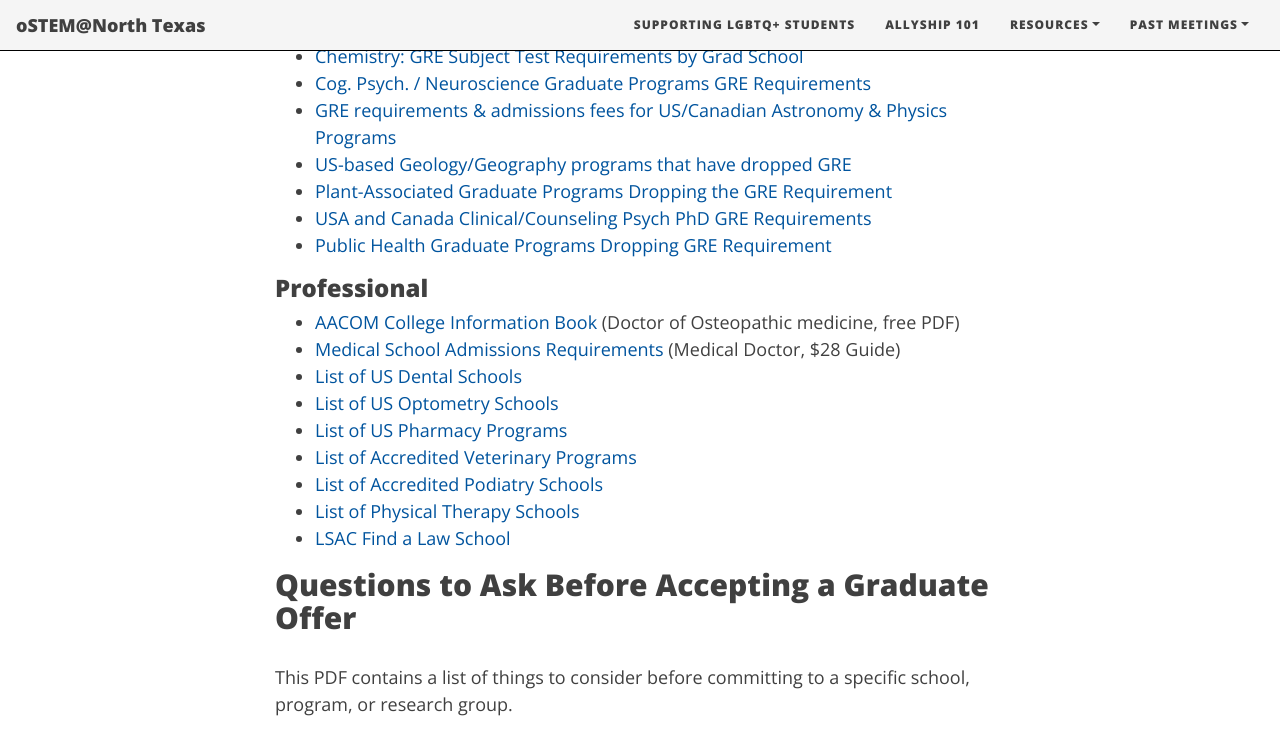
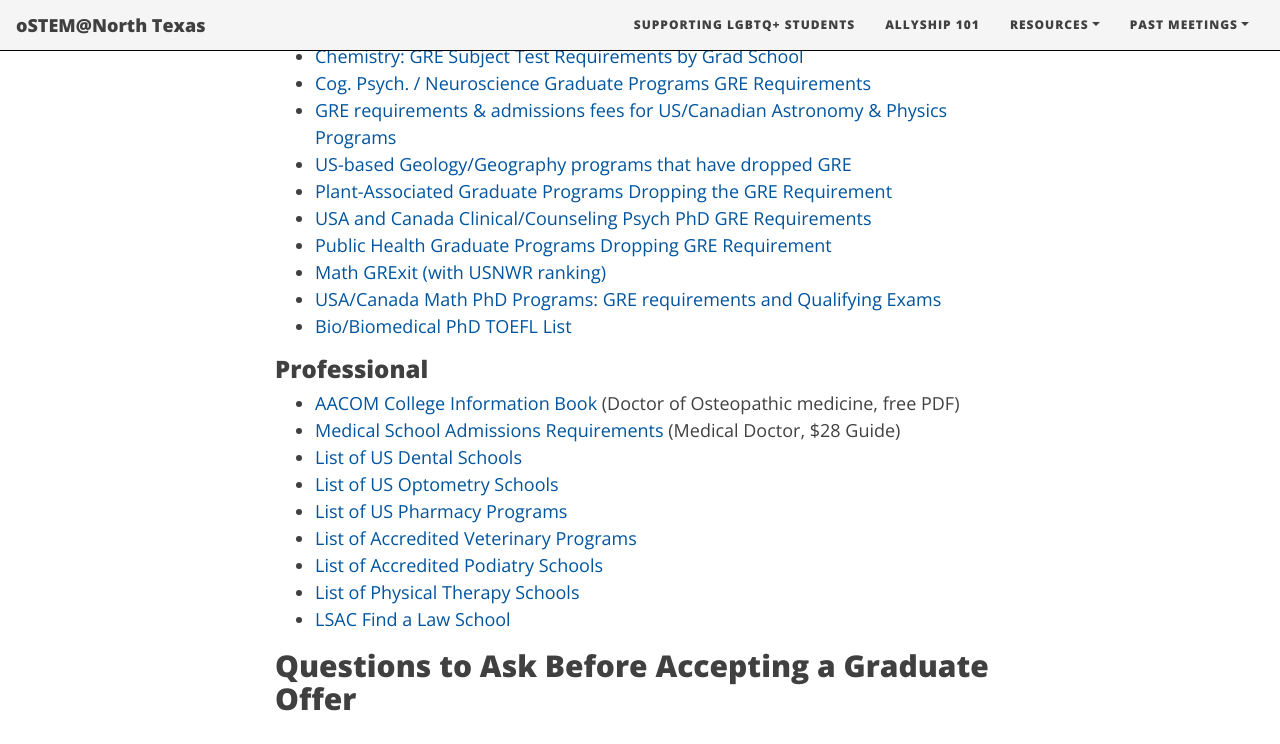
Before and after one commit to ostemnorthtexas/site, a Jekyll site: the page built from pages/life-after-undergrad.md, in a window 1280 px wide and 900 px high, scrolled down 1689 px, cut to the strip 0-744 px from the top of the window. Built offline with Jekyll 4.4.1, drawn with Linux system fonts in a browser that asks for light colours; nearby versions of some CDN libraries.

Commit message:
Add math GRExit info

```diff
--- a/pages/life-after-undergrad.md
+++ b/pages/life-after-undergrad.md
@@ -33,6 +33,9 @@
 * [Plant-Associated Graduate Programs Dropping the GRE Requirement](https://docs.google.com/spreadsheets/d/1EH8OMJaWCLp-nLEFEx9uMDcSxbREDLWy1SE4QWVYWus/edit#gid=0)
 * [USA and Canada Clinical/Counseling Psych PhD GRE Requirements](https://docs.google.com/spreadsheets/d/1f6ZyVGn-opa_ijRyntHxfJJkaSNya4h-bwEDeDGInv4/edit#gid=0)
 * [Public Health Graduate Programs Dropping GRE Requirement](https://docs.google.com/spreadsheets/d/1j-7-kThlYphF9D0HX1aSNFYl8ksFrIgD68Qz0njHYAY/edit)
+* [Math GRExit (with USNWR ranking)](https://docs.google.com/spreadsheets/d/1oMMAOXt2CuJW1ztTUP4Ro_qSNt2F4lI8uiy8QyaqKCI/edit#gid=0)
+* [USA/Canada Math PhD Programs: GRE requirements and Qualifying Exams](https://docs.google.com/spreadsheets/d/1hmdO7af3-lLvtJQO-szayG6blTvAYBQ1JcYXFZ_6apE/edit#gid=0)
+* [Bio/Biomedical PhD TOEFL List](https://docs.google.com/spreadsheets/d/1C7gTUGeOV_mGdtCdnsXSFHr7tjimuqpL/edit#gid=1957986252)
 
 ### Professional
 
```
